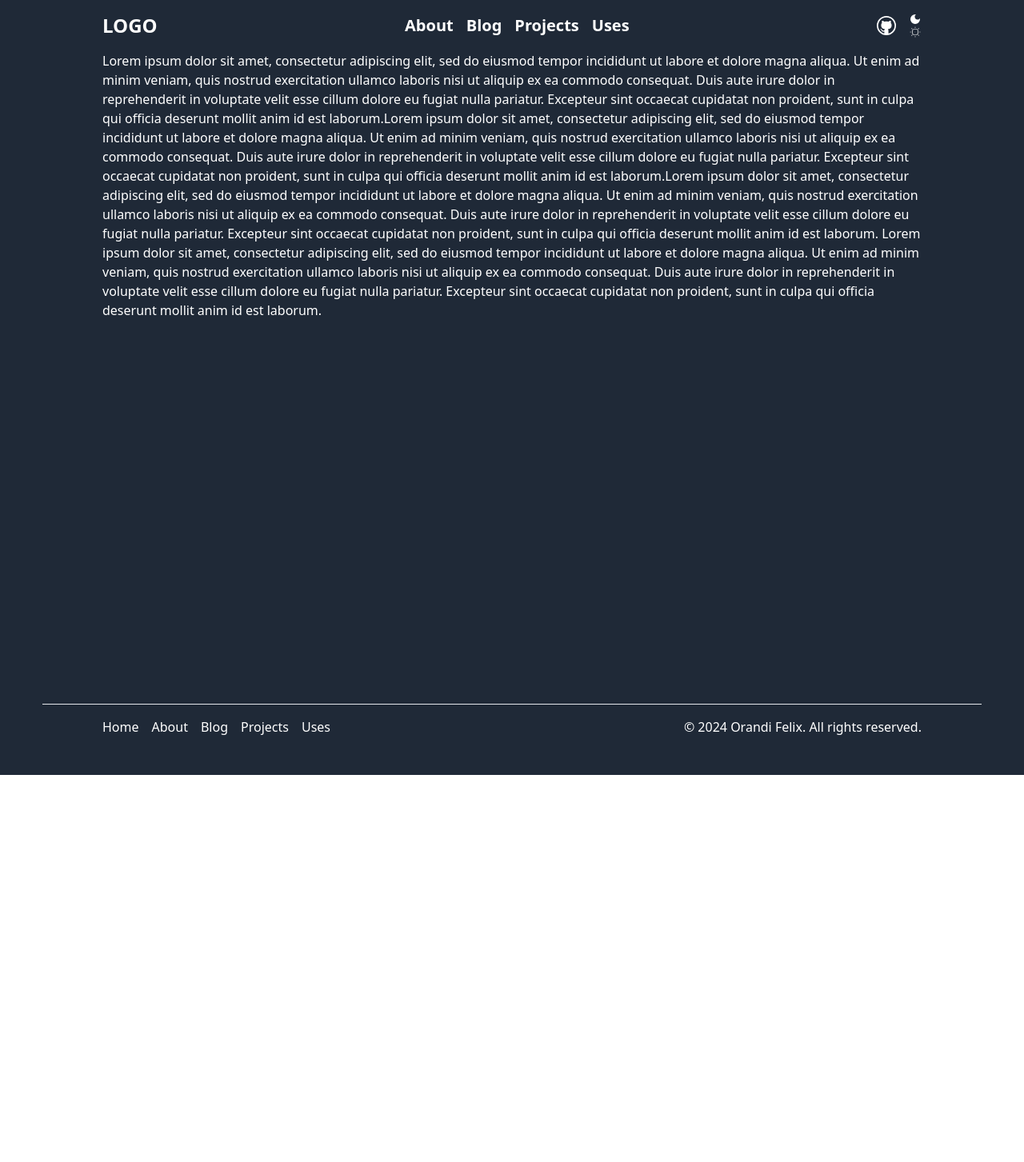
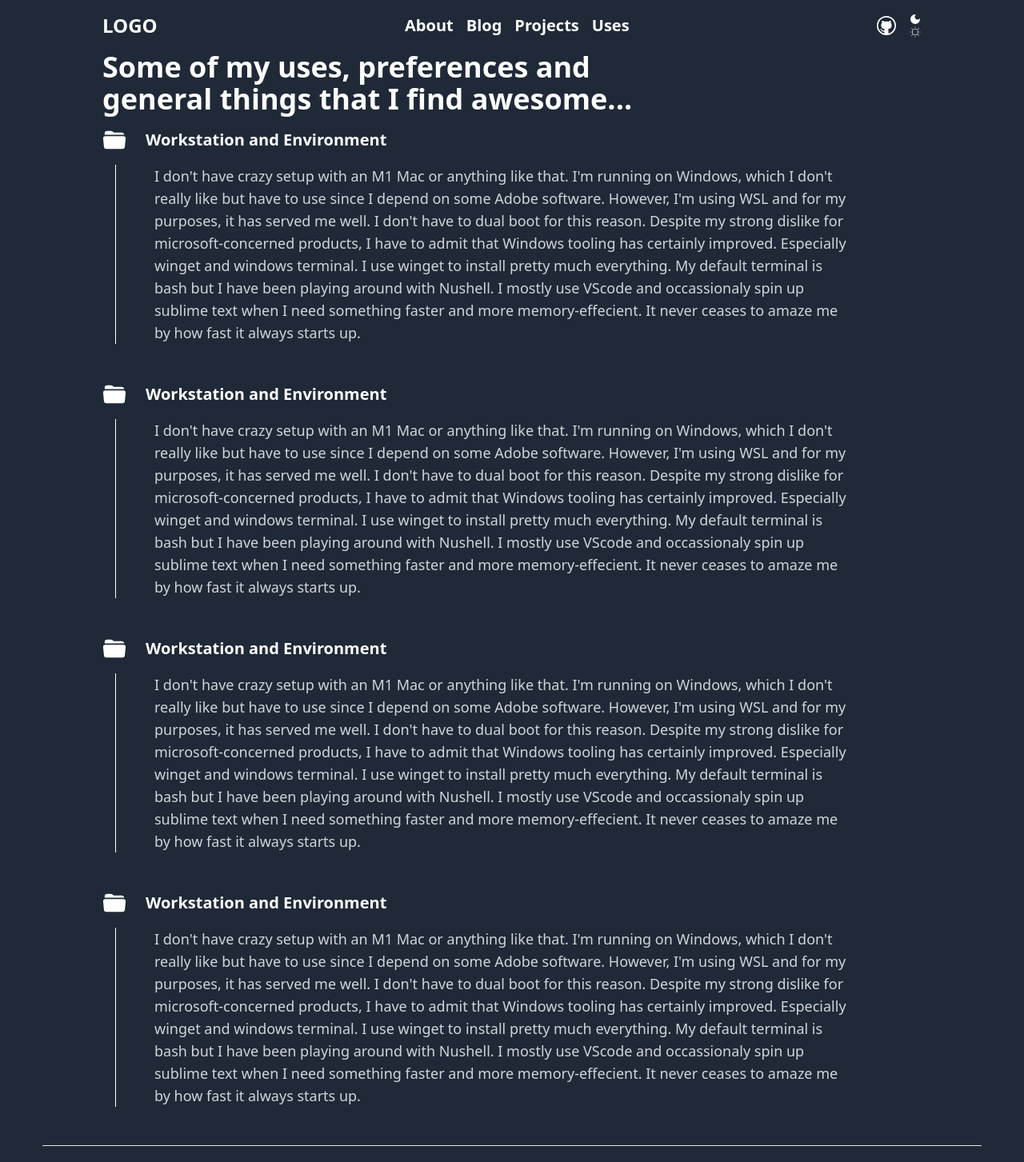
Before and after one commit to Orandifelix/Orandi-felix-portfolio, a React (Create React App) app: page /uses in a window 1280 px wide. Shown: the top 1453 px of the page at 80% size. Before the commit the page ends 969 px from the top, so only its background shows below. Built offline with nearby package versions, Linux system fonts and the light colour scheme.

Commit message:
desinging uses

```diff
--- a/src/components/About.js
+++ b/src/components/About.js
@@ -70,16 +70,6 @@ function About() {
         <div className="mt-20 items-center flex flex-col gap-4">
           <a
             className="flex text-lg font-semibold items-center hover:text-teal-600"
-            href="https://github.com/Orandifelix"
-            target="_blank"
-            rel="noopener noreferrer"
-          >
-            <FaGithub size={20} className="mx-2" />
-            <span> Follow On Github</span>
-          </a>
-
-          <a
-            className="flex text-lg font-semibold items-center hover:text-teal-600"
             href="https://www.linkedin.com/in/orandi-felix"
             target="_blank"
             rel="noopener noreferrer"
@@ -87,6 +77,7 @@ function About() {
             <FaLinkedin size={20} className="mx-2" />
             <span> Follow On LinkedIn</span>
           </a>
+
           <a
             className="flex text-lg font-semibold items-center hover:text-teal-600"
             href="https://www.youtube.com"
@@ -98,6 +89,25 @@ function About() {
           </a>
           <a
             className="flex text-lg font-semibold items-center hover:text-teal-600"
+            href="https://github.com/Orandifelix"
+            target="_blank"
+            rel="noopener noreferrer"
+          >
+            <FaGithub size={20} className="mx-2" />
+            <span> Follow On Github</span>
+          </a>
+          <a
+            className="flex text-lg font-semibold items-center hover:text-teal-600"
+            href="https://www.twitch.com"
+            target="_blank"
+            rel="noopener noreferrer"
+          >
+            <FaTwitch size={18} className="mx-2" />
+            <span> Follow On Twitch</span>
+          </a>
+
+          <a
+            className="flex text-lg font-semibold items-center hover:text-teal-600"
             href="https://twitter.com/fel_rand"
             target="_blank"
             rel="noopener noreferrer"
@@ -105,16 +115,6 @@ function About() {
             <FaXTwitter size={20} className="mx-2" />
             <span> Follow On X</span>
           </a>
-          <a
-            className="flex text-lg font-semibold items-center hover:text-teal-600"
-            href="https://www.twitch.com"
-            target="_blank"
-            rel="noopener noreferrer"
-          >
-            <FaTwitch size={20} className="mx-2" />
-            <span> Follow On Twitch</span>
-          </a>
-
           <a
             className="flex text-lg font-semibold items-center hover:text-teal-600 my-10"
             href="https://www.gmail.com"
--- a/src/components/Uses.js
+++ b/src/components/Uses.js
@@ -1,38 +1,140 @@
-import React from 'react'
+import React from "react";
+import { useSpring, animated } from "@react-spring/web";
+import { useInView } from "react-intersection-observer";
+import { IoFolderOpen } from "react-icons/io5";
 
 function Uses() {
+  const [ref, inView] = useInView({
+    triggerOnce: true,
+  });
+
+  const props = useSpring({
+    opacity: inView ? 1 : 0,
+  });
+
   return (
-    <div className="h-screen text-white ">
-      <h1 className="  w-4/5 m-auto ">
-        Lorem ipsum dolor sit amet, consectetur adipiscing elit, sed do eiusmod
-        tempor incididunt ut labore et dolore magna aliqua. Ut enim ad minim
-        veniam, quis nostrud exercitation ullamco laboris nisi ut aliquip ex ea
-        commodo consequat. Duis aute irure dolor in reprehenderit in voluptate
-        velit esse cillum dolore eu fugiat nulla pariatur. Excepteur sint
-        occaecat cupidatat non proident, sunt in culpa qui officia deserunt
-        mollit anim id est laborum.Lorem ipsum dolor sit amet, consectetur
-        adipiscing elit, sed do eiusmod tempor incididunt ut labore et dolore
-        magna aliqua. Ut enim ad minim veniam, quis nostrud exercitation ullamco
-        laboris nisi ut aliquip ex ea commodo consequat. Duis aute irure dolor
-        in reprehenderit in voluptate velit esse cillum dolore eu fugiat nulla
-        pariatur. Excepteur sint occaecat cupidatat non proident, sunt in culpa
-        qui officia deserunt mollit anim id est laborum.Lorem ipsum dolor sit
-        amet, consectetur adipiscing elit, sed do eiusmod tempor incididunt ut
-        labore et dolore magna aliqua. Ut enim ad minim veniam, quis nostrud
-        exercitation ullamco laboris nisi ut aliquip ex ea commodo consequat.
-        Duis aute irure dolor in reprehenderit in voluptate velit esse cillum
-        dolore eu fugiat nulla pariatur. Excepteur sint occaecat cupidatat non
-        proident, sunt in culpa qui officia deserunt mollit anim id est laborum.
-        Lorem ipsum dolor sit amet, consectetur adipiscing elit, sed do eiusmod
-        tempor incididunt ut labore et dolore magna aliqua. Ut enim ad minim
-        veniam, quis nostrud exercitation ullamco laboris nisi ut aliquip ex ea
-        commodo consequat. Duis aute irure dolor in reprehenderit in voluptate
-        velit esse cillum dolore eu fugiat nulla pariatur. Excepteur sint
-        occaecat cupidatat non proident, sunt in culpa qui officia deserunt
-        mollit anim id est laborum.
+    <div className="w-4/5 m-auto text-white ">
+      <h1 className="text-4xl w-2/3 font-bold">
+        Some of my uses, preferences and general things that I find awesome...
       </h1>
+      <animated.div
+        style={props}
+        ref={ref}
+        className="flex py-2 flex-col w-11/12"
+      >
+        <div className="flex items-center py-2">
+          <IoFolderOpen style={{ fontSize: "30px" }} className="mr-2" />
+          <h2 className="px-4 text-xl font-semibold">
+            Workstation and Environment
+          </h2>
+        </div>
+        <div className="flex mb-4 py-2 ml-4">
+          <p
+            style={{ borderLeft: "1px solid" }}
+            className="border-gray-200 px-6"
+          ></p>
+          <p className="font-normal text-gray-300 text-lg ">
+            I don't have crazy setup with an M1 Mac or anything like that. I'm
+            running on Windows, which I don't really like but have to use since
+            I depend on some Adobe software. However, I'm using WSL and for my
+            purposes, it has served me well. I don't have to dual boot for this
+            reason. Despite my strong dislike for microsoft-concerned products,
+            I have to admit that Windows tooling has certainly improved.
+            Especially winget and windows terminal. I use winget to install
+            pretty much everything. My default terminal is bash but I have been
+            playing around with Nushell. I mostly use VScode and occassionaly
+            spin up sublime text when I need something faster and more
+            memory-effecient. It never ceases to amaze me by how fast it always
+            starts up.
+          </p>
+        </div>
+      </animated.div>
+      <animated.div style={props} className="flex py-2 flex-col w-11/12">
+        <div className="flex items-center py-2">
+          <IoFolderOpen style={{ fontSize: "30px" }} className="mr-2" />
+          <h2 className="px-4 text-xl font-semibold">
+            Workstation and Environment
+          </h2>
+        </div>
+        <div className="flex mb-4 py-2 ml-4">
+          <p
+            style={{ borderLeft: "1px solid" }}
+            className="border-gray-200 px-6"
+          ></p>
+          <p className="font-normal text-gray-300 text-lg ">
+            I don't have crazy setup with an M1 Mac or anything like that. I'm
+            running on Windows, which I don't really like but have to use since
+            I depend on some Adobe software. However, I'm using WSL and for my
+            purposes, it has served me well. I don't have to dual boot for this
+            reason. Despite my strong dislike for microsoft-concerned products,
+            I have to admit that Windows tooling has certainly improved.
+            Especially winget and windows terminal. I use winget to install
+            pretty much everything. My default terminal is bash but I have been
+            playing around with Nushell. I mostly use VScode and occassionaly
+            spin up sublime text when I need something faster and more
+            memory-effecient. It never ceases to amaze me by how fast it always
+            starts up.
+          </p>
+        </div>
+      </animated.div>
+      <animated.div style={props} className="flex py-2 flex-col w-11/12">
+        <div className="flex items-center py-2">
+          <IoFolderOpen style={{ fontSize: "30px" }} className="mr-2" />
+          <h2 className="px-4 text-xl font-semibold">
+            Workstation and Environment
+          </h2>
+        </div>
+        <div className="flex mb-4 py-2 ml-4">
+          <p
+            style={{ borderLeft: "1px solid" }}
+            className="border-gray-200 px-6"
+          ></p>
+          <p className="font-normal text-gray-300 text-lg ">
+            I don't have crazy setup with an M1 Mac or anything like that. I'm
+            running on Windows, which I don't really like but have to use since
+            I depend on some Adobe software. However, I'm using WSL and for my
+            purposes, it has served me well. I don't have to dual boot for this
+            reason. Despite my strong dislike for microsoft-concerned products,
+            I have to admit that Windows tooling has certainly improved.
+            Especially winget and windows terminal. I use winget to install
+            pretty much everything. My default terminal is bash but I have been
+            playing around with Nushell. I mostly use VScode and occassionaly
+            spin up sublime text when I need something faster and more
+            memory-effecient. It never ceases to amaze me by how fast it always
+            starts up.
+          </p>
+        </div>
+      </animated.div>
+      <animated.div style={props} className="flex py-2 flex-col w-11/12">
+        <div className="flex items-center py-2">
+          <IoFolderOpen style={{ fontSize: "30px" }} className="mr-2" />
+          <h2 className="px-4 text-xl font-semibold">
+            Workstation and Environment
+          </h2>
+        </div>
+        <div className="flex mb-4 py-2 ml-4">
+          <p
+            style={{ borderLeft: "1px solid" }}
+            className="border-gray-200 px-6"
+          ></p>
+          <p className="font-normal text-gray-300 text-lg ">
+            I don't have crazy setup with an M1 Mac or anything like that. I'm
+            running on Windows, which I don't really like but have to use since
+            I depend on some Adobe software. However, I'm using WSL and for my
+            purposes, it has served me well. I don't have to dual boot for this
+            reason. Despite my strong dislike for microsoft-concerned products,
+            I have to admit that Windows tooling has certainly improved.
+            Especially winget and windows terminal. I use winget to install
+            pretty much everything. My default terminal is bash but I have been
+            playing around with Nushell. I mostly use VScode and occassionaly
+            spin up sublime text when I need something faster and more
+            memory-effecient. It never ceases to amaze me by how fast it always
+            starts up.
+          </p>
+        </div>
+      </animated.div>
     </div>
   );
 }
 
-export default Uses
+export default Uses;
```
